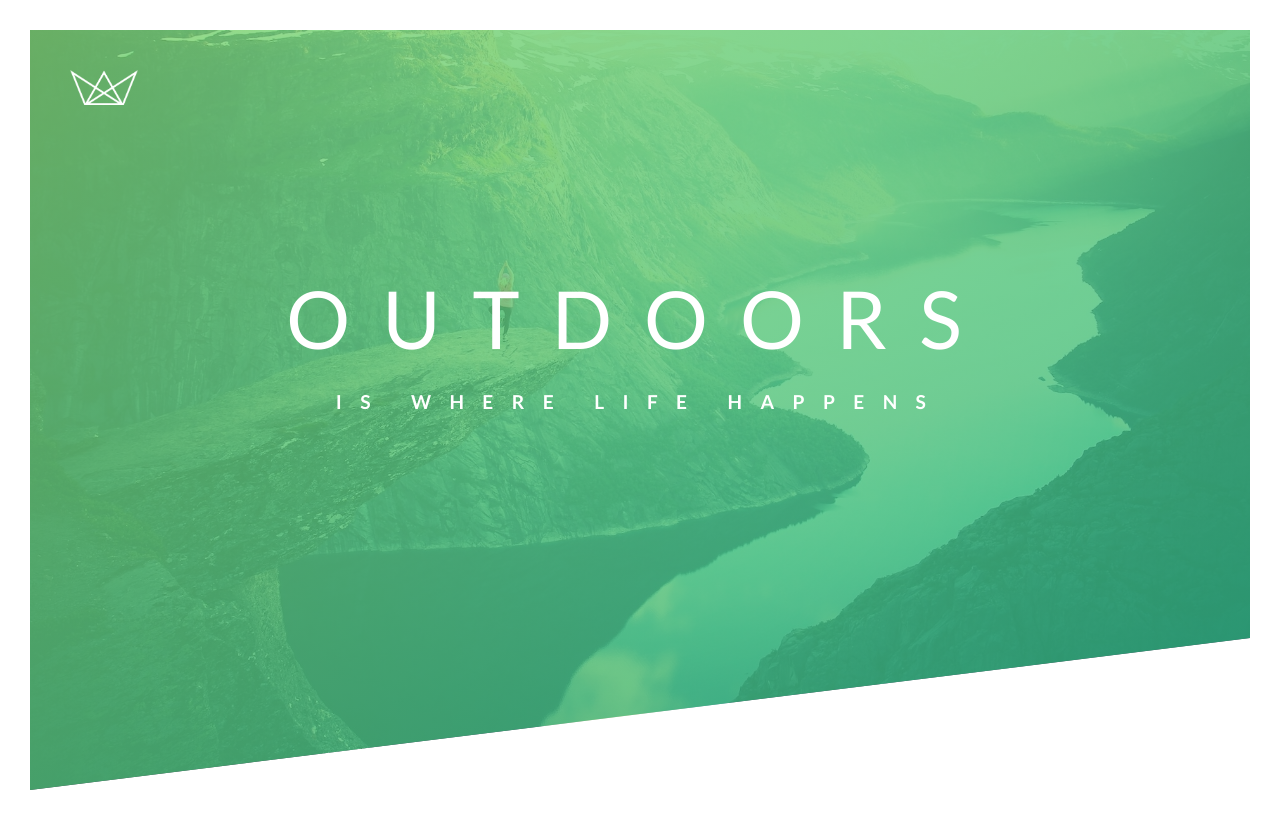
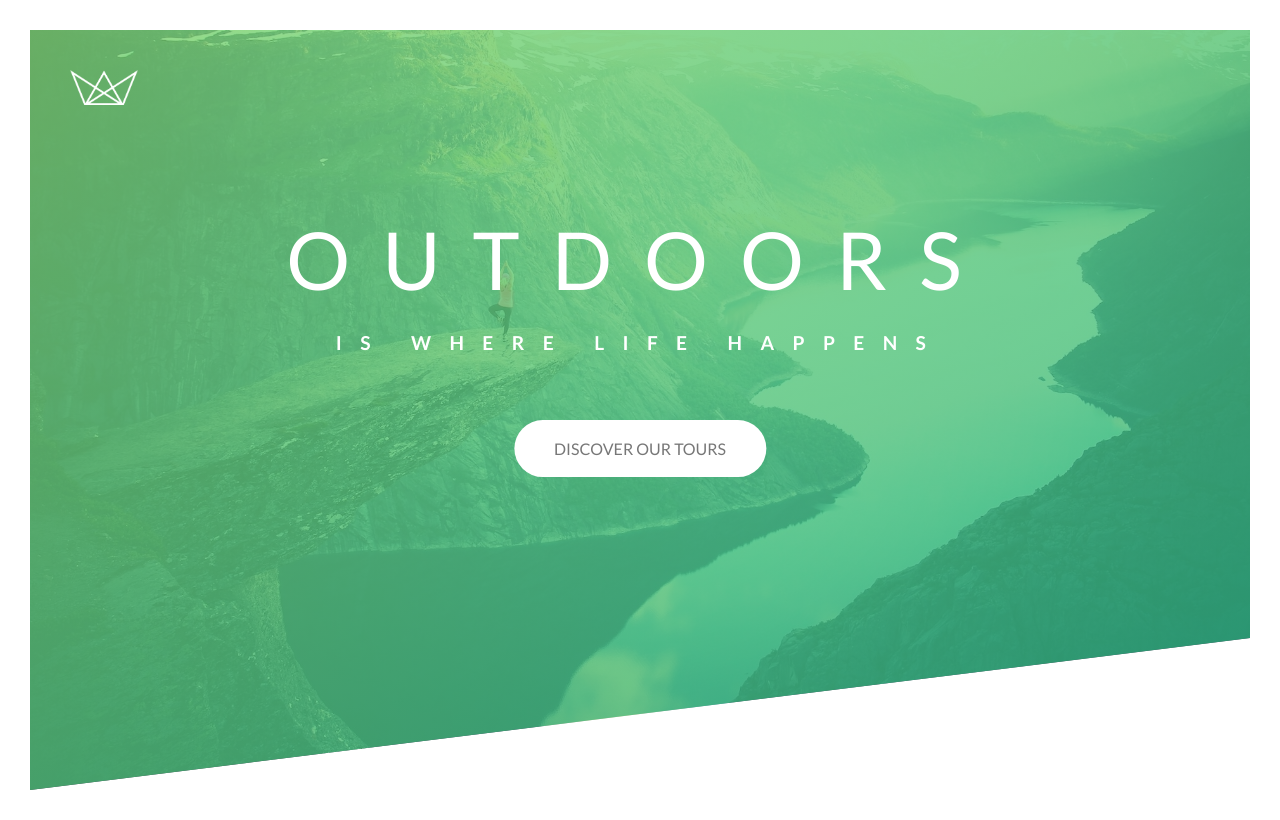
Before and after one commit to dario-piotrowicz/VueJS3-CSS_demo_Natours_website_miniproject, a Vue app: page / in a window 1280 px wide. Built offline with nearby package versions, Linux system fonts and the light colour scheme.

Commit message:
created the animated link button (with some basic animations) and added it to the intro section

```diff
--- /dev/null
+++ b/src/components/AnimatedLinkButton.vue
@@ -0,0 +1,38 @@
+<template>
+  <a :href="href" class="btn btn-white"><slot></slot></a>
+</template>
+
+<script>
+export default {
+  props: {
+    href: String,
+  },
+};
+</script>
+
+<style scoped>
+.btn:link,
+.btn:visited {
+  text-transform: uppercase;
+  text-decoration: none;
+  padding: 15px 40px;
+  display: inline-block;
+  border-radius: 100px;
+  transition: transform 0.1s, box-shadow 0.1s;
+}
+
+.btn:hover {
+  transform: translateY(-5px);
+  box-shadow: 0 10px 20px #00000033;
+}
+
+.btn:active {
+  transform: translateY(-1px);
+  box-shadow: 0 5px 10px #00000033;
+}
+
+.btn-white {
+  color: #777;
+  background-color: #fff;
+}
+</style>
--- a/src/components/sections/Intro.vue
+++ b/src/components/sections/Intro.vue
@@ -8,9 +8,19 @@
         <span class="main-text">Outdoors</span>
         <span class="sub-text">is where life happens</span>
       </h1>
+      <animated-link-button href="#">Discover our tours</animated-link-button>
     </div>
   </section>
 </template>
+
+<script>
+import AnimatedLinkButton from "../AnimatedLinkButton";
+export default {
+  components: {
+    "animated-link-button": AnimatedLinkButton,
+  },
+};
+</script>
 
 <style scoped>
 #intro {
@@ -38,12 +48,13 @@
   top: 40%;
   left: 50%;
   transform: translate(-50%, -50%);
+  text-align: center;
 }
 
 .primary-heading {
   color: #fff;
   text-transform: uppercase;
-  text-align: center;
+  margin-bottom: 60px;
 }
 
 .primary-heading .main-text {
```
